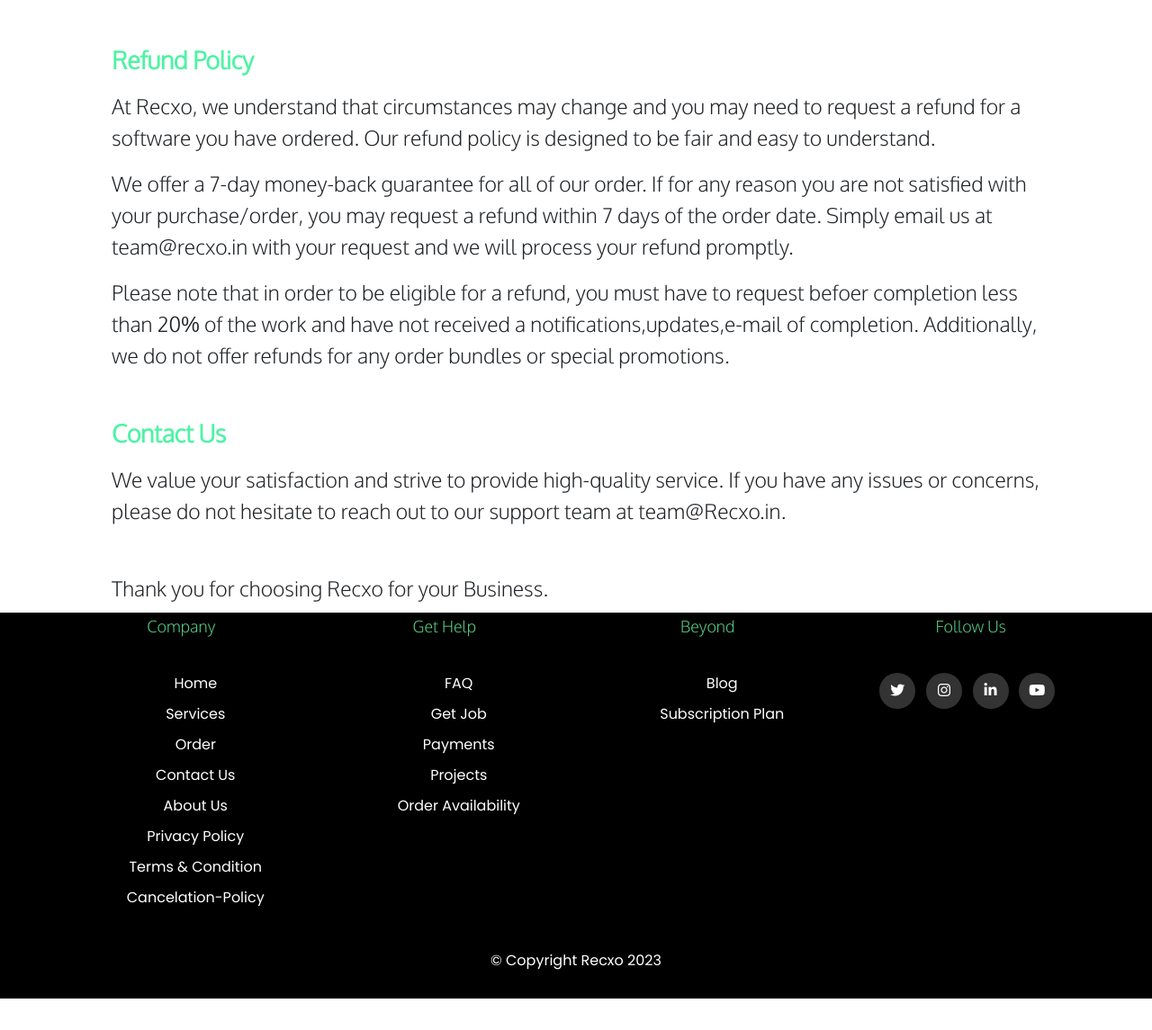
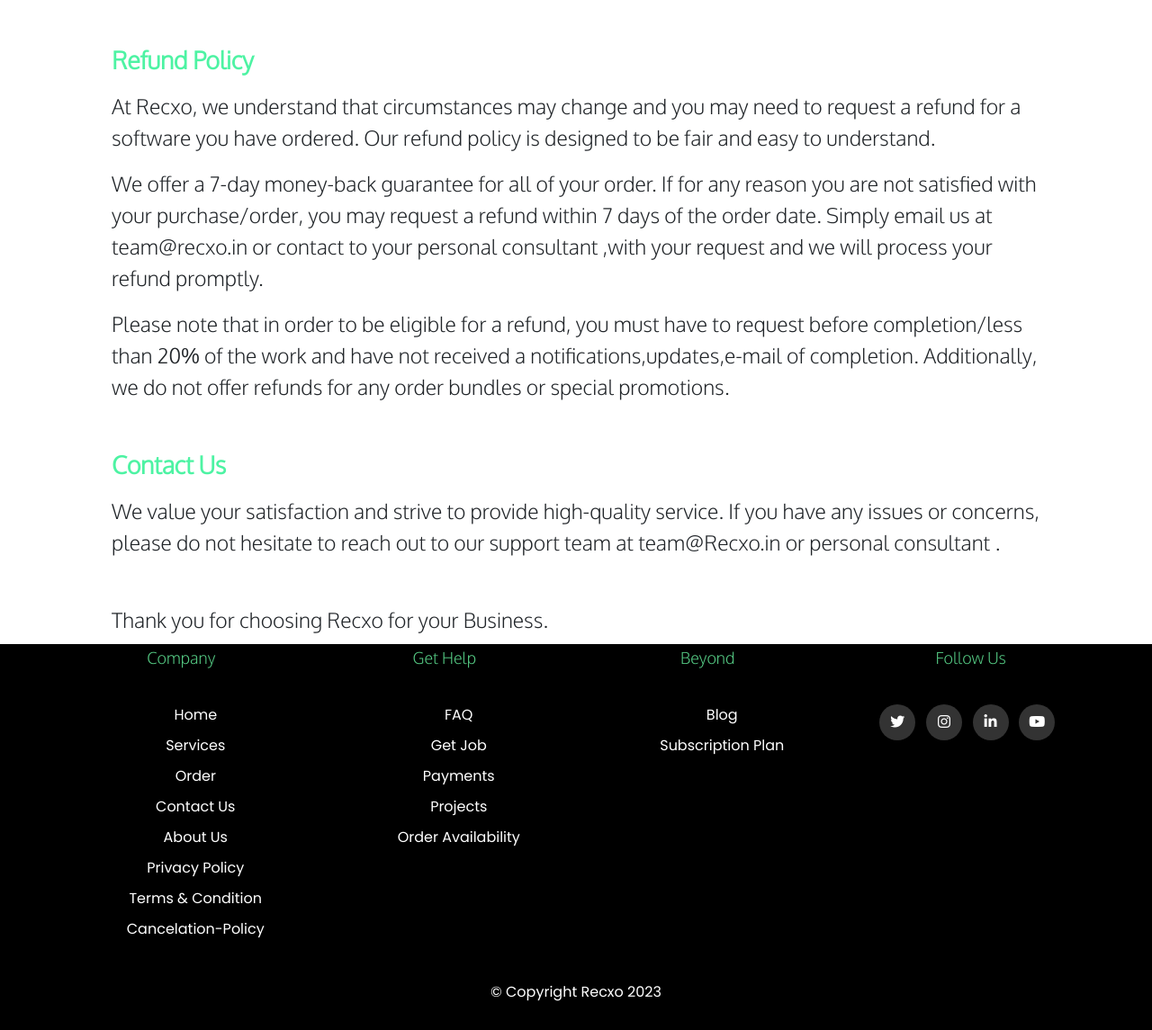
Before and after one commit to rishv1912/RECXO, a Django app: page /Cancelation_Policy/ in a window 1280 px wide; the page is wider, and only the part inside the window is pictured. Shown: the part 335-1480 px from the top of that part at 90% size. Before the commit the page ends 1445 px from the top of that part, so only its background shows below. Run offline with Django 4.2, Linux system fonts and the light colour scheme.

Commit message:
improved the canclelation policy

```diff
--- a/templates/home/cancelation-policy.html
+++ b/templates/home/cancelation-policy.html
@@ -24,17 +24,17 @@
               refund policy is designed to be fair and easy to understand.
             </p>
             <p>
-              We offer a 7-day money-back guarantee for all of our order. If
+              We offer a 7-day money-back guarantee for all of your order. If
               for any reason you are not satisfied with your purchase/order, you may
               request a refund within 7 days of the order date. Simply email us
-              at team@recxo.in with your request and we will process your
+              at team@recxo.in or contact to your personal consultant ,with your request and we will process your
               refund promptly.
             </p>
             <p>
               Please note that in order to be eligible for a refund, you must
-              have to request befoer completion less than 20% of the work and have not received a
+              have to request before completion/less than 20% of the work and have not received a
               notifications,updates,e-mail of completion. Additionally, we do not offer refunds
-              for any order  bundles or special promotions.
+              for any order bundles or special promotions.
             </p>
           </div>
         </div>
@@ -44,7 +44,7 @@
             <p>
               We value your satisfaction and strive to provide high-quality
               service. If you have any issues or concerns, please do not
-              hesitate to reach out to our support team at team@Recxo.in.
+              hesitate to reach out to our support team at team@Recxo.in or personal consultant .
             </p>
             <br />Thank you for choosing Recxo for your Business.
           </div>
```
